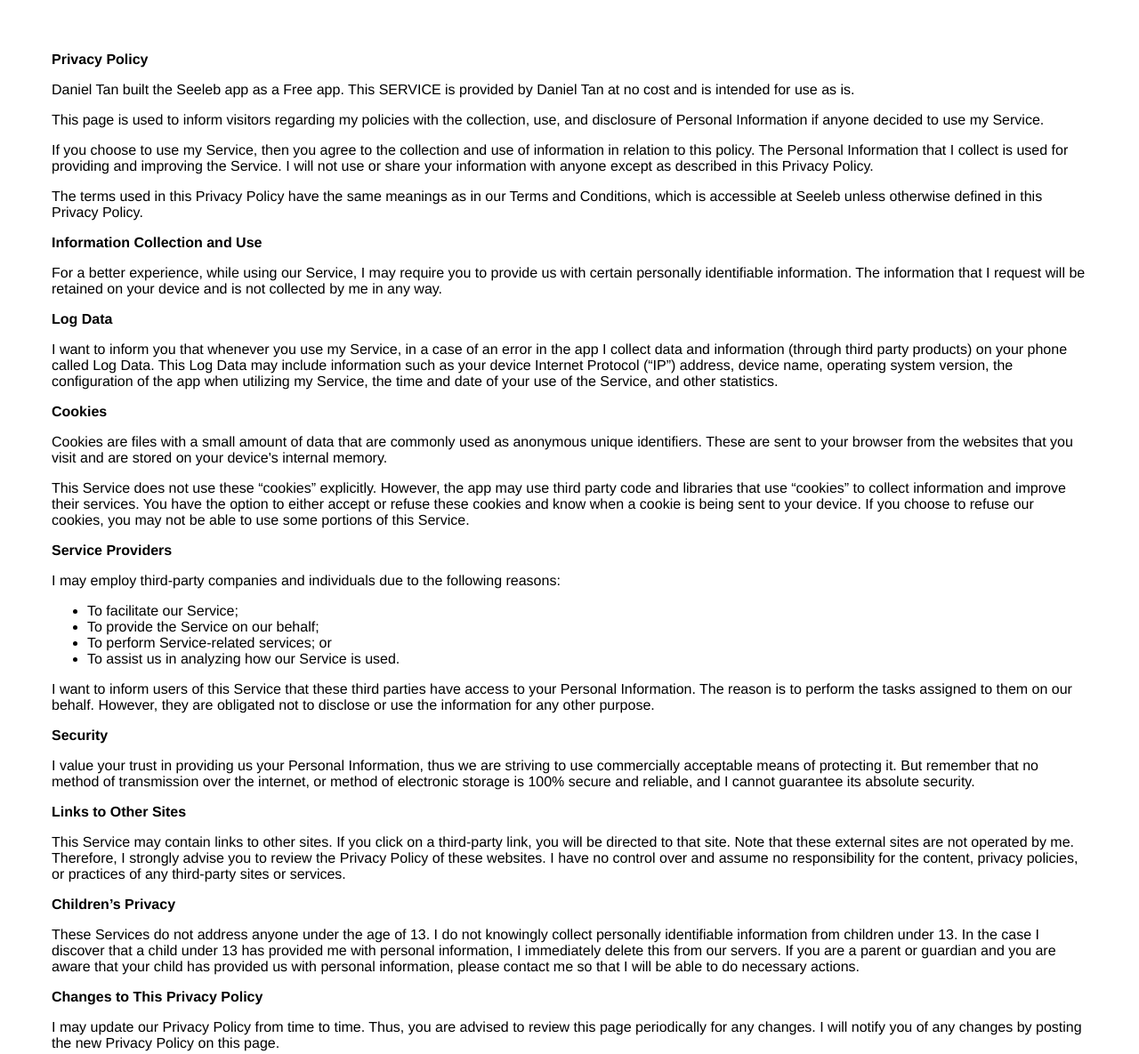
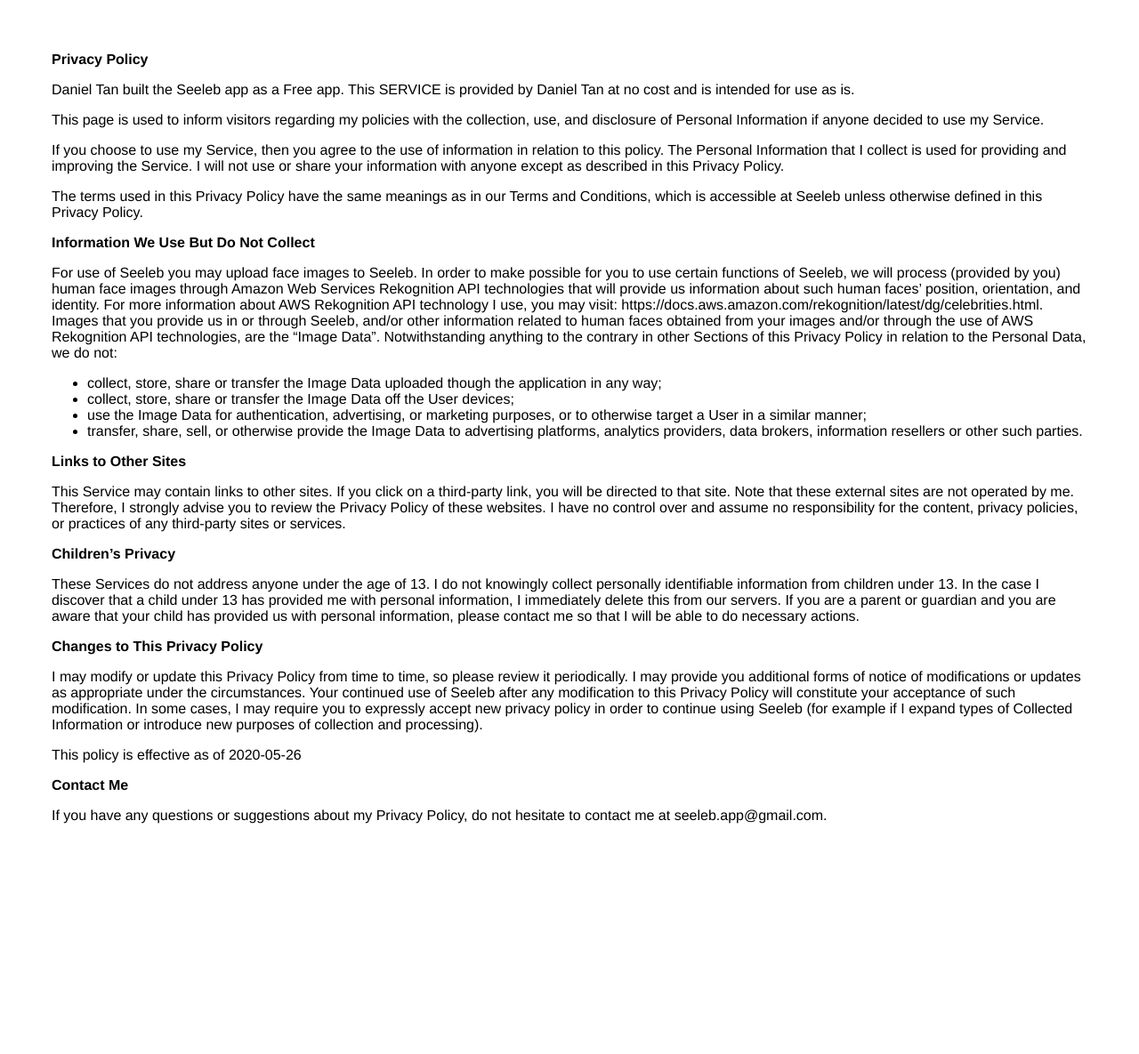
Before and after one commit to dannytan/seeleb-web, a plain HTML site: page privacy/index.html in a window 1280 px wide. Shown: the top 1185 px of the page at 89% size. After the commit the page ends 1000 px from the top, so only its background shows below. Drawn offline with Linux system fonts and the light colour scheme.

Commit message:
Updating privacy policy

```diff
--- a/privacy/index.html
+++ b/privacy/index.html
@@ -23,7 +23,7 @@
 	Information if anyone decided to use my Service.
 </p> <p>
 	If you choose to use my Service, then you agree to
-	the collection and use of information in relation to this
+	the use of information in relation to this
 	policy. The Personal Information that I collect is
 	used for providing and improving the Service. I will not use or share your information with
 	anyone except as described in this Privacy Policy.
@@ -31,51 +31,26 @@
 	The terms used in this Privacy Policy have the same meanings
 	as in our Terms and Conditions, which is accessible at
 	Seeleb unless otherwise defined in this Privacy Policy.
-</p> <p><strong>Information Collection and Use</strong></p> <p>
-	For a better experience, while using our Service, I
-	may require you to provide us with certain personally
-	identifiable information. The information that
-	I request will be retained on your device and is not collected by me in any way.
-</p> <!----> <p><strong>Log Data</strong></p> <p>
-	I want to inform you that whenever you
-	use my Service, in a case of an error in the app
-	I collect data and information (through third party
-	products) on your phone called Log Data. This Log Data may
-	include information such as your device Internet Protocol
-	(“IP”) address, device name, operating system version, the
-	configuration of the app when utilizing my Service,
-	the time and date of your use of the Service, and other
-	statistics.
-</p> <p><strong>Cookies</strong></p> <p>
-	Cookies are files with a small amount of data that are
-	commonly used as anonymous unique identifiers. These are sent
-	to your browser from the websites that you visit and are
-	stored on your device's internal memory.
-</p> <p>
-	This Service does not use these “cookies” explicitly. However,
-	the app may use third party code and libraries that use
-	“cookies” to collect information and improve their services.
-	You have the option to either accept or refuse these cookies
-	and know when a cookie is being sent to your device. If you
-	choose to refuse our cookies, you may not be able to use some
-	portions of this Service.
-</p> <p><strong>Service Providers</strong></p> <p>
-	I may employ third-party companies and
-	individuals due to the following reasons:
-</p> <ul><li>To facilitate our Service;</li> <li>To provide the Service on our behalf;</li> <li>To perform Service-related services; or</li> <li>To assist us in analyzing how our Service is used.</li></ul> <p>
-	I want to inform users of this Service
-	that these third parties have access to your Personal
-	Information. The reason is to perform the tasks assigned to
-	them on our behalf. However, they are obligated not to
-	disclose or use the information for any other purpose.
-</p> <p><strong>Security</strong></p> <p>
-	I value your trust in providing us your
-	Personal Information, thus we are striving to use commercially
-	acceptable means of protecting it. But remember that no method
-	of transmission over the internet, or method of electronic
-	storage is 100% secure and reliable, and I cannot
-	guarantee its absolute security.
-</p> <p><strong>Links to Other Sites</strong></p> <p>
+</p> <p><strong>Information We Use But Do Not Collect</strong></p> <p>
+	For use of Seeleb you may upload face images to Seeleb. In
+	order to make possible for you to use certain functions of Seeleb, we will process (provided by you)
+	human face images through Amazon Web Services Rekognition API technologies that will provide us
+	information about such human faces’ position, orientation, and identity. For more information about AWS Rekognition API technology I use, you may visit:
+	https://docs.aws.amazon.com/rekognition/latest/dg/celebrities.html.
+	Images that you provide us in or through Seeleb, and/or other information related
+	to human faces obtained from your images and/or through the use of AWS Rekognition
+	API technologies, are the “Image Data”. Notwithstanding anything to the contrary in other Sections of this Privacy Policy in relation to the
+	Personal Data, we do not:
+</p>
+<ul>
+	<li>collect, store, share or transfer the Image Data uploaded though the application in any way;</li>
+	<li>collect, store, share or transfer the Image Data off the User devices;</li>
+	<li>use the Image Data for authentication, advertising, or marketing purposes, or to otherwise target
+		a User in a similar manner;</li>
+	<li>transfer, share, sell, or otherwise provide the Image Data to advertising platforms, analytics
+		providers, data brokers, information resellers or other such parties.</li>
+</ul>
+<p><strong>Links to Other Sites</strong></p> <p>
 	This Service may contain links to other sites. If you click on
 	a third-party link, you will be directed to that site. Note
 	that these external sites are not operated by me.
@@ -95,12 +70,12 @@
 	personal information, please contact me so that
 	I will be able to do necessary actions.
 </p> <p><strong>Changes to This Privacy Policy</strong></p> <p>
-	I may update our Privacy Policy from
-	time to time. Thus, you are advised to review this page
-	periodically for any changes. I will
-	notify you of any changes by posting the new Privacy Policy on
-	this page.
-</p> <p>This policy is effective as of 2020-05-26</p> <p><strong>Contact Us</strong></p> <p>
+	I may modify or update this Privacy Policy from time to time, so please review
+	it periodically. I may provide you additional forms of notice of modifications or updates as appropriate under the circumstances. Your continued use of Seeleb after any modification to this
+	Privacy Policy will constitute your acceptance of such modification. In some cases, I may require
+	you to expressly accept new privacy policy in order to continue using Seeleb (for example if I
+	expand types of Collected Information or introduce new purposes of collection and processing).
+</p> <p>This policy is effective as of 2020-05-26</p> <p><strong>Contact Me</strong></p> <p>
 	If you have any questions or suggestions about my
 	Privacy Policy, do not hesitate to contact me at seeleb.app@gmail.com.
 </p>
```
